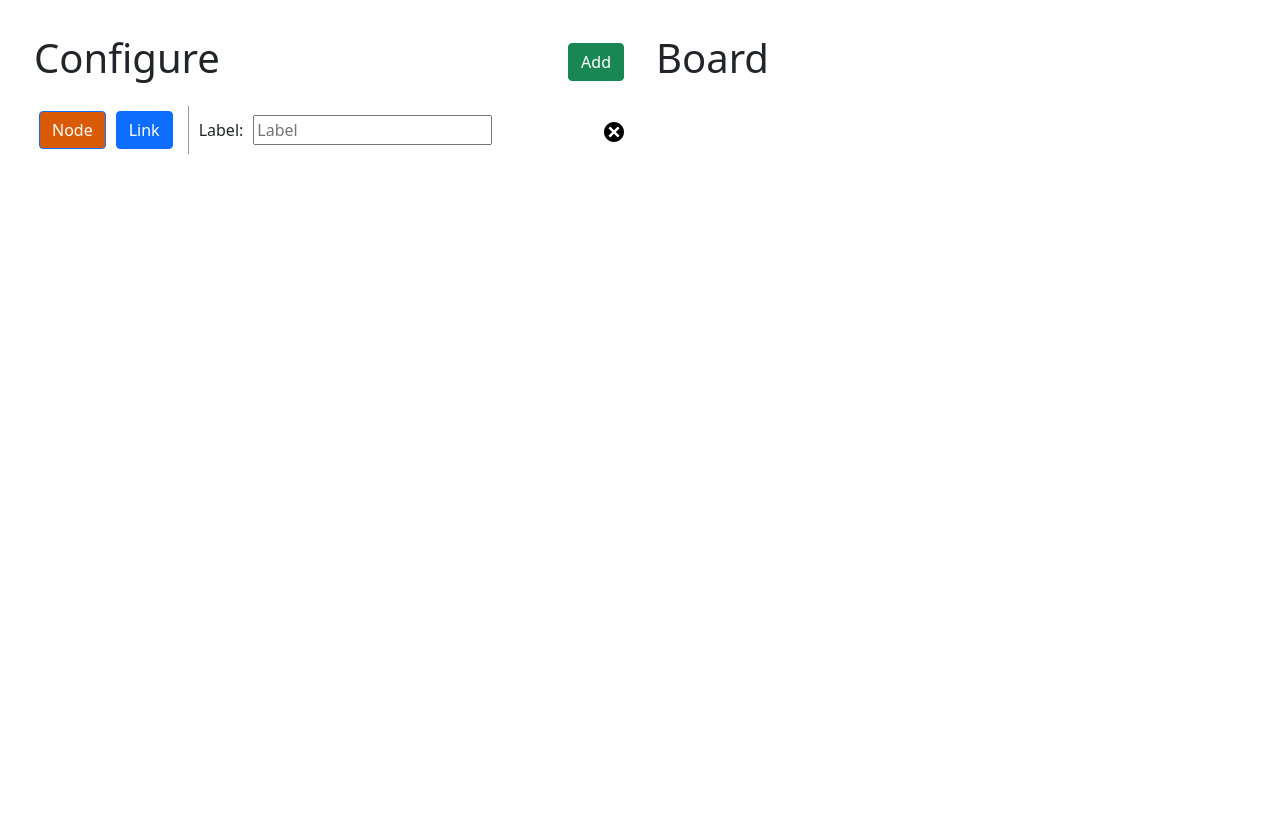
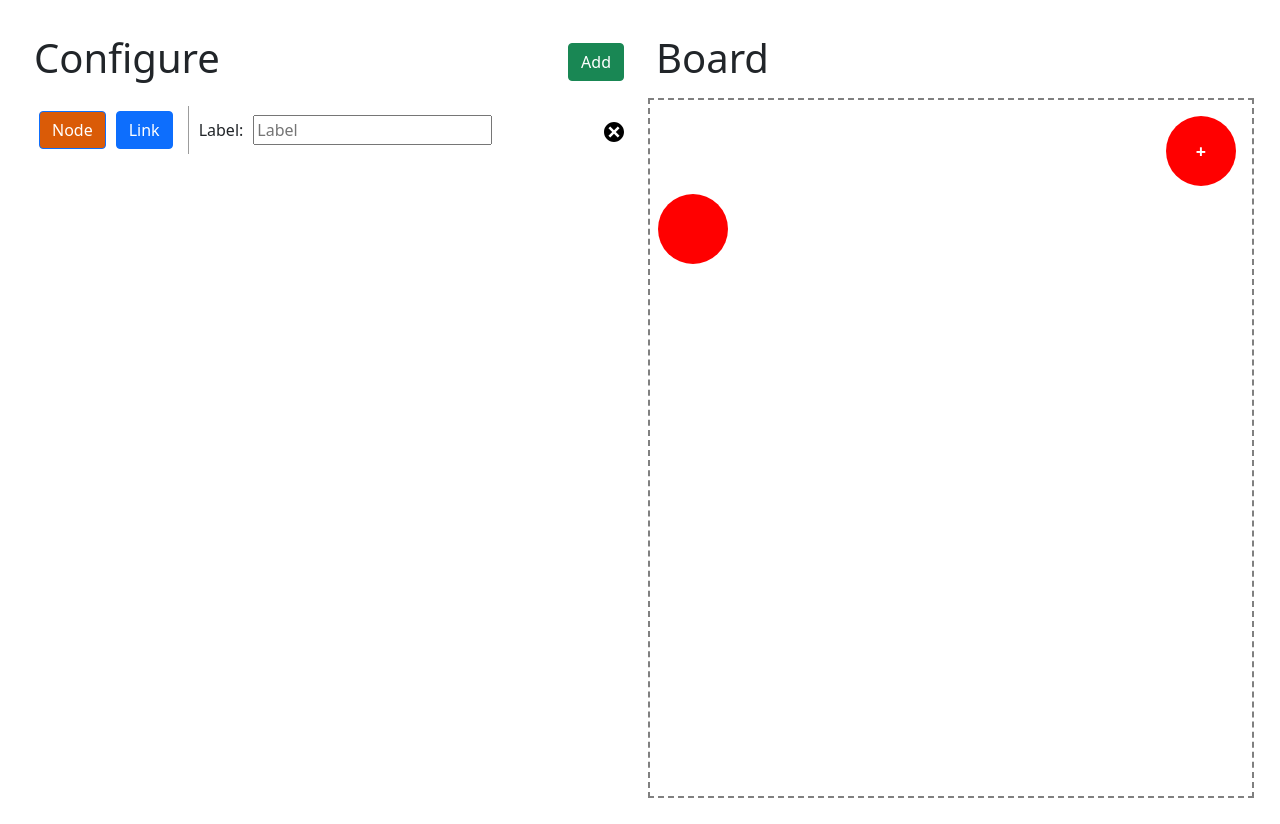
Before and after one commit to fallen-axe-shay/DEW-take-home-project, an Angular app in the folder dew-application-virtual/dew-app/: page / in a window 1280 px wide. Before the commit the page ends 800 px from the top, so only its background shows below. Built offline with nearby package versions, Linux system fonts and the light colour scheme.

Commit message:
Almost Working App

```diff
--- a/dew-application-virtual/dew-app/package.json
+++ b/dew-application-virtual/dew-app/package.json
@@ -11,6 +11,7 @@
   "private": true,
   "dependencies": {
     "@angular/animations": "~12.2.0",
+    "@angular/cdk": "^12.2.2",
     "@angular/common": "~12.2.0",
     "@angular/compiler": "~12.2.0",
     "@angular/core": "~12.2.0",
--- a/dew-application-virtual/dew-app/src/app/app.component.html
+++ b/dew-application-virtual/dew-app/src/app/app.component.html
@@ -13,6 +13,7 @@
       <div class="d-flex flex-row justify-content-between p-2">
         <div class="align-self-center"><h1>{{diagramFrameTitle}}</h1></div>
       </div>
+      <app-drawing-board></app-drawing-board>
     </div>
   </div>
 </div>
--- /dev/null
+++ b/dew-application-virtual/dew-app/src/app/drawing-board/drawing-board.component.css
@@ -0,0 +1,31 @@
+.circle {
+    width: 70px;
+    height: 70px;
+    background: red;
+    border-radius: 50%;
+    cursor: pointer;
+  }
+
+.boardNode {
+    width: 70px;
+    background-color: transparent;
+    border: none;
+    color: white;
+    text-align: center;
+    vertical-align: middle;
+    font-weight: bold;
+    font-size: large;
+}
+
+.drawing-boundary {
+    height: 700px;
+    border: 2px;
+    border-color: gray;
+    border-style: dashed;
+}
+
+ul {
+    list-style-type: none;
+    margin: 0px !important;
+    padding: 0px;
+}
--- /dev/null
+++ b/dew-application-virtual/dew-app/src/app/drawing-board/drawing-board.component.html
@@ -0,0 +1,23 @@
+<div class="d-flex p-2 justify-content-start drawing-boundary flex-column">
+    <div class="d-flex p-2 justify-content-end">
+        <div class="flex-fill"></div>
+        <div class="align-items-center circle" (click)="onCircleClick()">
+            <div class="d-flex align-items-center" style="height: 70px;">
+                <div class="d-flex align-items-center" style="height: 70px;">
+                    <div class="align-self-center">
+                        <div class="boardNode">+</div>
+                    </div>
+                </div>
+            </div>
+        </div>
+    </div>
+    <ul *ngFor="let nodeLink of nodeLinks">
+        <div class="align-items-center circle" (click)="onCircleClick()" cdkDrag cdkDragBoundary=".drawing-boundary">
+            <div class="d-flex align-items-center" style="height: 70px;">
+                <div class="align-self-center">
+                    <input id="drawLabel" [(ngModel)]="nodeLink.label" class="boardNode">
+                </div>
+            </div>
+        </div>
+    </ul>
+</div>
--- /dev/null
+++ b/dew-application-virtual/dew-app/src/app/drawing-board/drawing-board.component.ts
@@ -0,0 +1,40 @@
+import { Component, OnInit } from '@angular/core';
+import { NodeLink } from '../node-link';
+import { NODES } from '../nodeLinkList';
+import { copyArrayItem } from '@angular/cdk/drag-drop';
+import { CdkDragDrop } from '@angular/cdk/drag-drop';
+
+@Component({
+  selector: 'app-drawing-board',
+  templateUrl: './drawing-board.component.html',
+  styleUrls: ['./drawing-board.component.css']
+})
+export class DrawingBoardComponent implements OnInit {
+
+
+  nodeLinks = NODES;
+
+  constructor() { }
+
+  ngOnInit(): void {
+  }
+
+
+  onCircleClick(): void {
+    // console.log("Here");
+  }
+
+  // drop(event: CdkDragDrop<string[]>) {
+  //   if (event.previousContainer === event.container) {
+  //     moveItemInArray(event.container.data, event.previousIndex, event.currentIndex);
+  //   } else {
+  //     transferArrayItem(
+  //       event.previousContainer.data,
+  //       event.container.data,
+  //       event.previousIndex,
+  //       event.currentIndex
+  //     );
+  //   }
+  // }
+
+}
```
Also changed, not shown: dew-application-virtual/dew-app/src/app/app.module.ts (+6 -2 lines), 2 other files (tests, documents, lock files or other folders).
